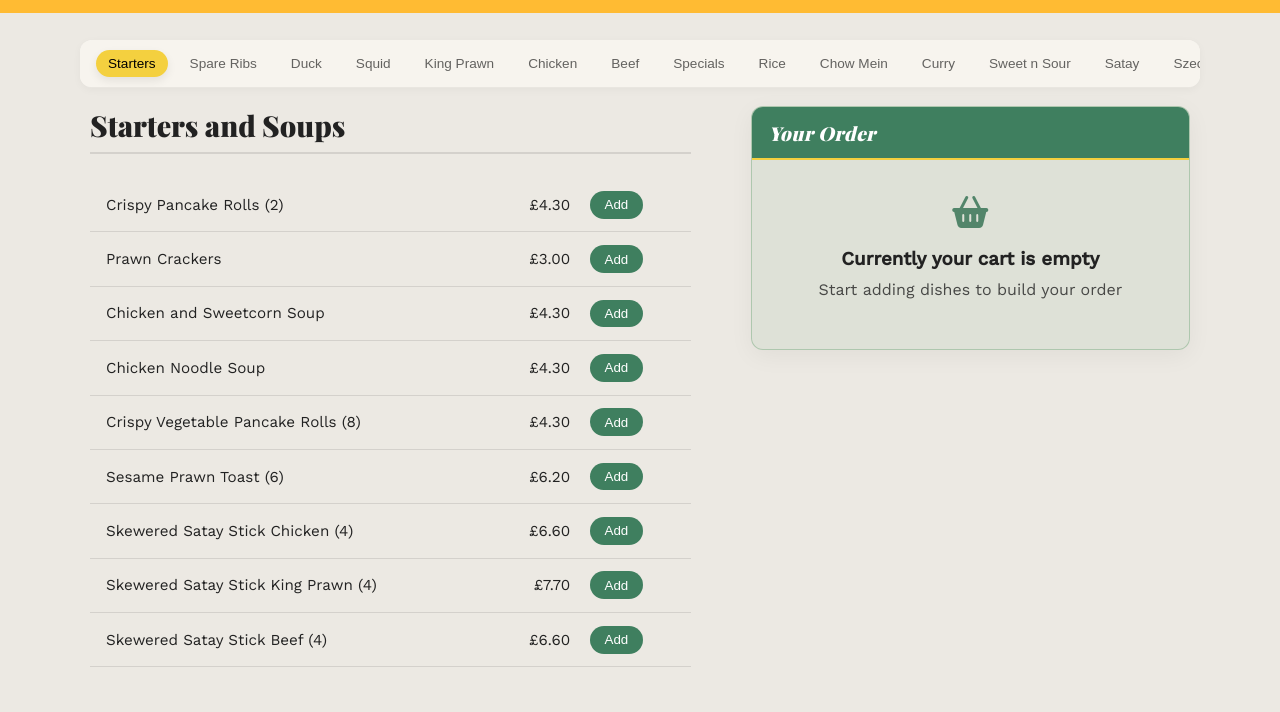
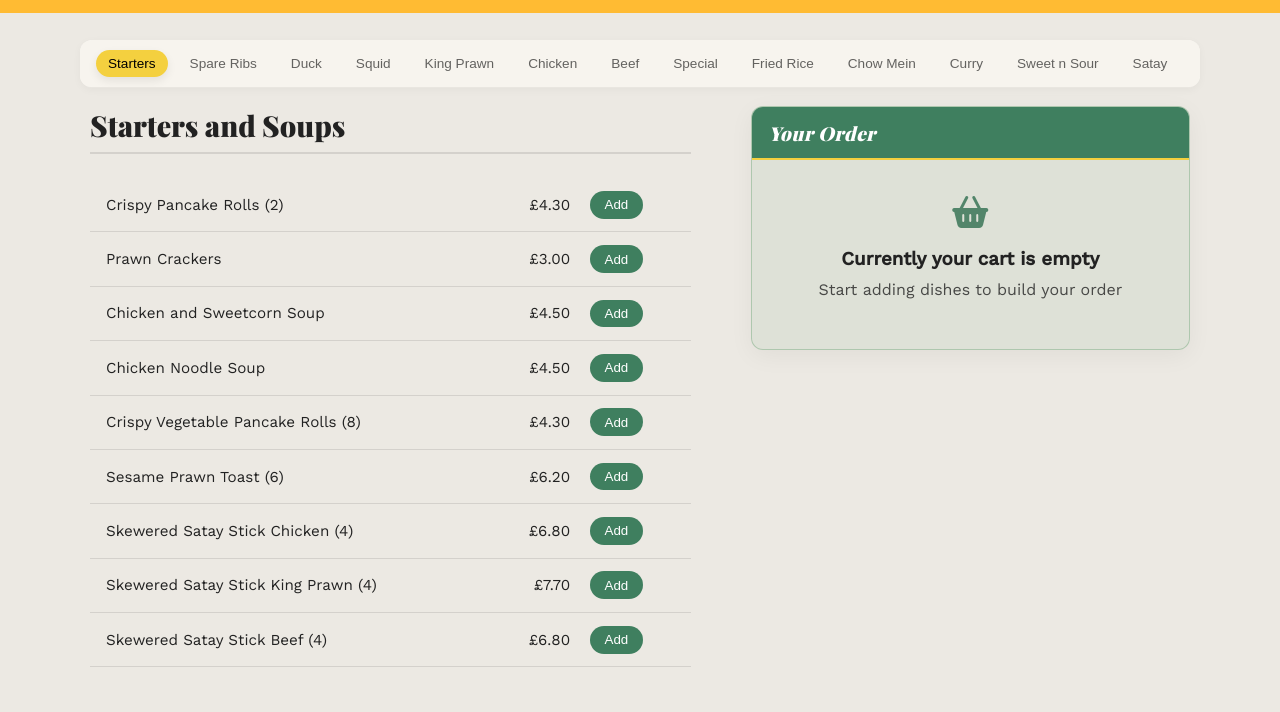
Before and after one commit to JJCPL/jade-palace, a plain HTML site: page menu.html in a window 1280 px wide. Shown: the part 80-792 px from the top of the page. Drawn offline with nearby package versions, Linux system fonts and the light colour scheme; a web font is replaced by a local one.

Commit message:
Made correct changes to the new menu

```diff
--- a/menu.html
+++ b/menu.html
@@ -68,8 +68,8 @@
       <button data-target="king-prawn-dishes">King Prawn</button>
       <button data-target="chicken-dishes">Chicken</button>
       <button data-target="beef-dishes">Beef</button>
-      <button data-target="jade-palace-specials">Specials</button>
-      <button data-target="fried-rice-dishes">Rice</button>
+      <button data-target="jade-palace-specials">Special</button>
+      <button data-target="fried-rice-dishes">Fried Rice</button>
       <button data-target="chow-mein-dishes">Chow Mein</button>
       <button data-target="curry-dishes">Curry</button>
       <button data-target="sweet-and-sour-dishes">Sweet n Sour</button>
@@ -177,7 +177,7 @@
          <p>(Open Bank Holidays)</p>
 
         <p>
-          <span class="footer-days">Sun -Thurs</span>
+          <span class="footer-days">Sun - Thurs</span>
           <span class="footer-times"></span>5:00pm - 10:00pm</span>
         </p>
 
--- a/menu.js
+++ b/menu.js
@@ -14,11 +14,11 @@
       },
       {
         name: "Chicken and Sweetcorn Soup",
-        price: 4.3,
+        price: 4.5,
       },
       {
         name: "Chicken Noodle Soup",
-        price: 4.3,
+        price: 4.5,
       },
       {
         name: "Crispy Vegetable Pancake Rolls (8)",
@@ -30,7 +30,7 @@
       },
       {
         name: "Skewered Satay Stick Chicken (4)",
-        price: 6.6,
+        price: 6.8,
       },
       {
         name: "Skewered Satay Stick King Prawn (4)",
@@ -38,7 +38,7 @@
       },
       {
         name: "Skewered Satay Stick Beef (4)",
-        price: 6.6,
+        price: 6.8,
       },
     ],
   },
@@ -47,36 +47,36 @@
     category: "Spare Rib Dishes",
     items: [
       {
-        name: "Crispy Spare Ribs in Spicy Garlic Sauce",
-        price: 8.4,
+        name: "Crispy Spare Ribs in Spicy Garlic Sauce (Szechuan Style)",
+        price: 8.7,
       },
       {
         name: "Cantonese Style Spare Ribs with Vegetables",
-        price: 8.4,
+        price: 8.7,
       },
       {
         name: "Spare Ribs in Barbecue Sauce",
-        price: 8.2,
+        price: 8.5,
       },
       {
         name: "Spare Ribs in Sweet and Sour Sauce",
-        price: 8.2,
+        price: 8.5,
       },
       {
         name: "Spare Ribs in Black Bean Sauce",
-        price: 8.2,
+        price: 8.5,
       },
       {
         name: "Crispy Spare Ribs in Hoi Sin Sauce",
-        price: 8.4,
+        price: 8.7,
       },
       {
         name: "Salt and Pepper Chilli Spare Ribs",
-        price: 8.4,
+        price: 8.7,
       },
       {
-        name: "Crispy Aromatic Spare Ribs",
-        price: 8.2,
+        name: "Crispy Aromatic Spare Ribs (Dry with Lemon)",
+        price: 8.5,
       },
     ],
   },
@@ -86,35 +86,35 @@
     items: [
       {
         name: "Roast Duck with Mixed Vegetables",
-        price: 9.2,
+        price: 9.5,
       },
       {
         name: "Roast Duck with Pineapple",
-        price: 9.2,
+        price: 9.5,
       },
       {
         name: "Roast Duck with Mushrooms",
-        price: 9.2,
+        price: 9.5,
       },
       {
         name: "Roast Duck with Beansprouts",
-        price: 9.2,
+        price: 9.5,
       },
       {
-        name: "Roast Duck with Plum Sauce",
-        price: 9.4,
+        name: "Roast Duck with Cantonese Plum Sauce",
+        price: 9.7,
       },
       {
         name: "Roast Duck & Chinese Roast Pork with Egg Fried Rice & BBQ Sauce",
-        price: 8.7,
+        price: 9.1,
+      },
+      {
+        name: "Crispy Aromatic Duck (Quarter)",
+        price: 15.0,
       },
       {
         name: "Crispy Aromatic Duck (Half)",
-        price: 21.5,
-      },
-      {
-        name: "Crispy Aromatic Duck (Quarter)",
-        price: 14.5,
+        price: 22.0,
       },
     ],
   },
@@ -124,35 +124,35 @@
     items: [
       {
         name: "Squid with Ginger and Spring Onion",
-        price: 8.4,
+        price: 8.7,
       },
       {
         name: "Squid with Fresh Chilli and Black Bean Sauce",
+        price: 9.0,
+      },
+      {
+        name: "Squid with Green Pepper ansd Black Bean Sauce",
         price: 8.7,
       },
       {
-        name: "Squid with Mixed Vegetables",
-        price: 8.4,
+        name: "Squid with Fresh Broccoli (in Black Bean or Oyster Sauce)",
+        price: 8.7,
       },
       {
-        name: "Squid with Pineapple",
-        price: 8.4,
+        name: "Deep Fried Squid with Sweet and Sour Sauce",
+        price: 8.7,
       },
       {
-        name: "Squid with Mushrooms",
-        price: 8.4,
+        name: "Deep Fried Squid with Sweet and Chilli Sauce",
+        price: 8.7,
       },
       {
-        name: "Squid with Beansprouts",
-        price: 8.4,
+        name: "Deep Fried Salt and Pepper Chilli Squid",
+        price: 9.0,
       },
       {
-        name: "Squid with Sweet and Sour Sauce",
-        price: 8.4,
-      },
-      {
-        name: "Squid with Garlic Sauce",
-        price: 8.4,
+        name: "Squid with Satay Sauce",
+        price: 8.7,
       },
     ],
   },
@@ -162,75 +162,75 @@
     items: [
       {
         name: "King Prawn with Fresh Ginger and Spring Onion",
+        price: 9.6,
+      },
+      {
+        name: "King Prawn with Cashew Nuts",
+        price: 9.6,
+      },
+      {
+        name: "King Prawn with Green Peppers and Black Bean Sauce",
+        price: 9.6,
+      },
+      {
+        name: "King Prawn with Fresh Chilli and Black Bean Sauce",
+        price: 9.8,
+      },
+      {
+        name: "King Prawn in Cantonese Sauce with Mixed Vegetables",
+        price: 9.6,
+      },
+      {
+        name: "Kung Po King Prawn (Sweet and Sour Spicy)",
+        price: 9.7,
+      },
+      {
+        name: "King Prawn with Bamboo Shoots and Water Chestnuts",
+        price: 9.6,
+      },
+      {
+        name: "King Prawn with Baby Corn and Straw Mushrooms",
         price: 9.4,
       },
       {
-        name: "King Prawn with Cashew Nuts",
+        name: "King Prawn with Pineapple",
         price: 9.4,
       },
       {
-        name: "King Prawn with Green Peppers and Black Bean Sauce",
+        name: "King Prawn with Fresh Tomato",
         price: 9.4,
       },
       {
-        name: "King Prawn with Fresh Chilli and Black Bean Sauce",
+        name: "King Prawn with Fresh Mushrooms",
+        price: 9.4,
+      },
+      {
+        name: "Garlic King Prawns",
+        price: 9.3,
+      },
+      {
+        name: "King Prawn in Oyster Sauce",
+        price: 9.4,
+      },
+      {
+        name: "King Prawn Chop Suey (Mixed Vegetables)",
+        price: 9.4,
+      },
+      {
+        name: "King Prawn in Hot Spicy Sauce",
         price: 9.6,
       },
       {
-        name: "King Prawn in Cantonese Sauce with Mixed Vegetables",
-        price: 9.4,
-      },
-      {
-        name: "Kung Po King Prawn (Sweet and Sour Spicy)",
-        price: 9.4,
-      },
-      {
-        name: "King Prawn with Bamboo Shoots and Water Chestnuts",
-        price: 9.4,
-      },
-      {
-        name: "King Prawn with Baby Corn and Straw Mushrooms",
-        price: 9.2,
-      },
-      {
-        name: "King Prawn with Pineapple",
-        price: 9.2,
-      },
-      {
-        name: "King Prawn with Fresh Tomato",
-        price: 9.2,
-      },
-      {
-        name: "King Prawn with Fresh Mushrooms",
-        price: 9.2,
-      },
-      {
-        name: "Garlic King Prawns",
-        price: 9.2,
-      },
-      {
-        name: "King Prawn in Oyster Sauce",
-        price: 9.2,
-      },
-      {
-        name: "King Prawn Chop Suey (Mixed Vegetables)",
-        price: 9.2,
-      },
-      {
-        name: "King Prawn in Hot Spicy Sauce",
-        price: 9.4,
-      },
-      {
         name: "Crispy King Prawn Peking Style",
-        price: 9.4,
+        price: 9.6,
       },
       {
         name: "King Prawn with Broccoli (Black Bean or Oyster Sauce)",
-        price: 9.4,
+        price: 9.6,
       },
       {
         name: "Deep Fried Salt and Pepper Chilli King Prawns",
-        price: 9.4,
+        price: 9.6,
       },
     ],
   },
@@ -240,87 +240,87 @@
     items: [
       {
         name: "Special Chop Suey (Mixed Meats and King Prawns)",
+        price: 8.2,
+      },
+      {
+        name: "Sliced Chicken and Roast Pork with Beansprouts",
+        price: 7.2,
+      },
+      {
+        name: "Chicken in Lemon Sauce",
+        price: 8.0,
+      },
+      {
+        name: "Chicken with Fresh Ginger and Spring Onions",
+        price: 8.2,
+      },
+      {
+        name: "Chicken with Green Peppers in Black Bean Sauce",
+        price: 8.2,
+      },
+      {
+        name: "Chicken with Fresh Chilli in Black Bean Sauce",
+        price: 8.5,
+      },
+      {
+        name: "Chicken in Oyster Sauce",
+        price: 8.2,
+      },
+      {
+        name: "Chicken in Cantonese Sauce",
+        price: 8.1,
+      },
+      {
+        name: "Chicken with Cashew Nuts",
+        price: 8.5,
+      },
+      {
+        name: "Chicken with Fresh Mushrooms",
+        price: 8.1,
+      },
+      {
+        name: "Chicken with Fresh Tomato",
         price: 7.9,
       },
       {
-        name: "Sliced Chicken and Roast Pork with Beansprouts",
-        price: 7.0,
+        name: "Chicken with Pineapple",
+        price: 7.9,
       },
       {
-        name: "Chicken in Lemon Sauce",
+        name: "Kung Po Chicken (Sweet and Sour Spicy)",
+        price: 8.1,
+      },
+      {
+        name: "Chicken with Bamboo Shoots and Water Chestnuts",
         price: 7.7,
       },
       {
-        name: "Chicken with Fresh Ginger and Spring Onions",
-        price: 7.9,
+        name: "Chicken Chop Suey (Mixed Vegetables)",
+        price: 7.7,
       },
       {
-        name: "Chicken with Green Peppers in Black Bean Sauce",
-        price: 7.9,
-      },
-      {
-        name: "Chicken with Fresh Chilli in Black Bean Sauce",
+        name: "Crispy Chicken Peking Style",
         price: 8.2,
       },
       {
-        name: "Chicken in Oyster Sauce",
-        price: 7.9,
-      },
-      {
-        name: "Chicken in Cantonese Sauce",
+        name: "Chicken with Babycorn and Straw Mushrooms",
         price: 7.8,
       },
       {
-        name: "Chicken with Cashew Nuts",
+        name: "Chicken in Hot Spicy Sauce",
+        price: 8.1,
+      },
+      {
+        name: "Crispy Pork Peking Style",
+        price: 8.1,
+      },
+      {
+        name: "Chicken with Broccoli (Black Bean or Oyster Sauce)",
         price: 8.2,
       },
       {
-        name: "Chicken with Fresh Mushrooms",
-        price: 7.8,
-      },
-      {
-        name: "Chicken with Fresh Tomato",
-        price: 7.6,
-      },
-      {
-        name: "Chicken with Pineapple",
-        price: 7.6,
-      },
-      {
-        name: "Kung Po Chicken (Sweet and Sour Spicy)",
-        price: 7.8,
-      },
-      {
-        name: "Chicken with Bamboo Shoots and Water Chestnuts",
-        price: 7.4,
-      },
-      {
-        name: "Chicken Chop Suey (Mixed Vegetables)",
-        price: 7.4,
-      },
-      {
-        name: "Crispy Chicken Peking Style",
-        price: 7.9,
-      },
-      {
-        name: "Chicken with Babycorn and Straw Mushrooms",
-        price: 7.5,
-      },
-      {
-        name: "Chicken in Hot Spicy Sauce",
-        price: 7.8,
-      },
-      {
-        name: "Crispy Pork Peking Style",
-        price: 7.8,
-      },
-      {
-        name: "Chicken with Broccoli (Black Bean or Oyster Sauce)",
-        price: 7.9,
-      },
-      {
         name: "Deep Fried Salt and Pepper Chilli Chicken",
-        price: 8.0,
+        price: 8.3,
       },
     ],
   },
@@ -329,78 +329,74 @@
     category: "Beef Dishes",
     items: [
       {
-        name: "Beef with Fresh Ginger and Spring Onions",
+        name: "Beef with Onions",
+        price: 8.1,
+      },
+      {
+        name: "Deep Fried Crispy Beef in Hot Spicy Sauce",
+        price: 8.6,
+      },
+      {
+        name: "Beef with Fresh Tomato",
+        price: 8.1,
+      },
+      {
+        name: "Kung Po Beef (Sweet and Sour Spicy)",
+        price: 8.3,
+      },
+      {
+        name: "Beef with Fresh Chilli in Black Bean Sauce",
+        price: 8.7,
+      },
+      {
+        name: "Beef with Green Peppers in Black Bean Sauce",
+        price: 8.5,
+      },
+      {
+        name: "Beef Chop Suey (Mixed Vegetables)",
+        price: 8.1,
+      },
+      {
+        name: "Beef in Oyster Sauce",
         price: 8.2,
       },
       {
-        name: "Beef with Onions",
-        price: 7.8,
+        name: "Beef with Bamboo Shoots and Water Chestnuts",
+        price: 8.0,
       },
       {
-        name: "Deep Fried Crispy Beef in Hot Spicy Sauce",
+        name: "Beef with Cashew Nuts",
+        price: 8.7,
+      },
+      {
+        name: "Beef with Fresh Mushrooms",
+        price: 8.0,
+      },
+      {
+        name: "Beef in Cantonese Sauce",
         price: 8.3,
       },
       {
-        name: "Beef with Fresh Tomato",
-        price: 7.9,
-      },
-      {
-        name: "Kung Po Beef (Sweet and Sour Spicy)",
-        price: 8.0,
-      },
-      {
-        name: "Beef with Fresh Chilli in Black Bean Sauce",
+        name: "Beef in Hot Spicy Sauce",
         price: 8.4,
       },
       {
-        name: "Beef with Green Peppers in Black Bean Sauce",
-        price: 8.2,
-      },
-      {
-        name: "Beef Chop Suey (Mixed Vegetables)",
-        price: 7.8,
-      },
-      {
-        name: "Beef in Oyster Sauce",
-        price: 7.9,
-      },
-      {
-        name: "Beef with Bamboo Shoots and Water Chestnuts",
-        price: 7.7,
-      },
-      {
-        name: "Beef with Cashew Nuts",
-        price: 8.4,
-      },
-      {
-        name: "Beef with Fresh Mushrooms",
-        price: 7.7,
-      },
-      {
-        name: "Beef in Cantonese Sauce",
-        price: 8.0,
-      },
-      {
-        name: "Beef in Hot Spicy Sauce",
-        price: 8.1,
+        name: "Beef with Fresh Ginger and Spring Onions",
+        price: 8.3,
       },
       {
         name: "Beef with Broccoli (Black Bean or Oyster Sauce)",
-        price: 8.3,
+        price: 8.6,
       },
     ],
   },
 
   {
-    category: "Jade Palace Specials",
+    category: "Jade Palace Special with boiled rice",
     items: [
       {
-        name: "Jade Palace Special (Chicken, Roast Pork, King Prawn & Beef with Mixed Vegetables, served with Boiled Rice)",
-        price: 8.4,
-      },
-      {
-        name: "Lammy Special (Chicken, Roast Pork, King Prawn with Mixed Vegetables carefully selected from the son of the business)",
-        price: 9,
+        name: "Jade Palace Special (Chicken, Roast Pork, King Prawn & Beef with Mixed Vegetables)",
+        price: 8.7,
       },
     ],
   },
@@ -410,103 +406,103 @@
     items: [
       {
         name: "Special Fried Rice",
-        price: 7.9,
+        price: 8.2,
       },
       {
         name: "King Prawn Fried Rice",
-        price: 8.7,
+        price: 9.0,
       },
       {
         name: "Shrimp Fried Rice",
-        price: 7.7,
+        price: 8.0,
       },
       {
         name: "Chicken Fried Rice",
-        price: 7.7,
+        price: 8.0,
       },
       {
         name: "Singapore Fried Rice (Spicy)",
-        price: 7.9,
+        price: 8.2,
       },
       {
         name: "Young Chow Fried Rice",
-        price: 7.8,
+        price: 8.1,
       },
       {
         name: "Roast Duck Fried Rice",
-        price: 9.0,
+        price: 9.3,
       },
     ],
   },
 
   {
-    category: "Chow Mein Dishes",
+    category: "Chow Mein Dishes (Noodles)",
     items: [
       {
         name: "Special Chow Mein (Mixed Meats and King Prawns)",
-        price: 8.4,
+        price: 8.7,
       },
       {
         name: "King Prawn Chow Mein",
-        price: 8.8,
+        price: 9.1,
       },
       {
         name: "Shrimp Chow Mein",
-        price: 7.7,
+        price: 8.0,
       },
       {
         name: "Chicken Chow Mein",
-        price: 7.7,
+        price: 8.0,
       },
       {
         name: "Beef Chow Mein",
-        price: 7.9,
+        price: 8.2,
       },
       {
         name: "Chinese Roast Pork Chow Mein",
-        price: 7.9,
+        price: 8.2,
       },
       {
         name: "Singapore Chow Mein (Spicy)",
-        price: 8.0,
+        price: 8.3,
       },
       {
         name: "Roast Duck Chow Mein",
-        price: 9.0,
+        price: 9.3,
       },
     ],
   },
 
   {
-    category: "Curry Dishes",
+    category: "Curry Dishes (Not including rice)",
     items: [
       {
         name: "Special Curry (Mixed Meats and King Prawns)",
-        price: 7.8,
+        price: 8.0,
       },
       {
         name: "King Prawn Curry",
-        price: 7.9,
+        price: 8.0,
       },
       {
         name: "Shrimp Curry",
-        price: 6.9,
+        price: 7.0,
       },
       {
         name: "Chicken Curry",
-        price: 6.9,
+        price: 7.1,
       },
       {
         name: "Beef Curry",
-        price: 7.0,
+        price: 7.1,
       },
       {
         name: "Chinese Roast Pork Curry",
-        price: 6.9,
+        price: 7.1,
       },
       {
         name: "Roast Duck Curry",
-        price: 7.9,
+        price: 8.1,
       },
     ],
   },
@@ -516,71 +512,71 @@
     items: [
       {
         name: "Sweet & Sour King Prawns in Batter",
-        price: 8.9,
+        price: 9.2,
       },
       {
         name: "Sweet & Sour King Prawns (Hong Kong Style)",
+        price: 9.3,
+      },
+      {
+        name: "Sweet & Sour Chicken in Batter",
+        price: 8.0,
+      },
+      {
+        name: "Sweet & Sour Chicken (Hong Kong Style)",
+        price: 8.2,
+      },
+      {
+        name: "Sweet & Sour Pork (Hong Kong Style)",
+        price: 8.2,
+      },
+      {
+        name: "Mixed Sweet & Sour King Prawns & Chicken in Batter",
+        price: 8.3,
+      },
+    ],
+  },
+
+  {
+    category: "Satay Dishes (Spicy Peanut Sauce)",
+    items: [
+      {
+        name: "Special Satay (Mixed Meats and King Prawns)",
+        price: 8.7,
+      },
+      {
+        name: "King Prawn Satay",
         price: 9.0,
       },
       {
-        name: "Sweet & Sour Chicken in Batter",
-        price: 7.7,
-      },
-      {
-        name: "Sweet & Sour Chicken (Hong Kong Style)",
+        name: "Chicken Satay",
         price: 7.9,
       },
       {
-        name: "Sweet & Sour Pork (Hong Kong Style)",
-        price: 7.9,
-      },
-      {
-        name: "Mixed Sweet & Sour King Prawns & Chicken in Batter",
+        name: "Beef Satay",
         price: 8.0,
       },
     ],
   },
 
   {
-    category: "Satay Dishes",
+    category: "Szechuan Dishes (Hot & Spicy Yellow Bean Sauce)",
     items: [
       {
-        name: "Special Satay (Mixed Meats and King Prawns)",
+        name: "Special Szechuan (Mixed Meats and King Prawns)",
         price: 8.4,
       },
       {
-        name: "King Prawn Satay",
-        price: 8.7,
+        name: "Szechuan King Prawns",
+        price: 8.8,
       },
       {
-        name: "Chicken Satay",
+        name: "Szechuan Chicken",
         price: 7.7,
       },
       {
-        name: "Beef Satay",
-        price: 7.9,
-      },
-    ],
-  },
-
-  {
-    category: "Szechuan Dishes",
-    items: [
-      {
-        name: "Special Szechuan (Mixed Meats and King Prawns)",
-        price: 8.1,
-      },
-      {
-        name: "Szechuan King Prawns",
-        price: 8.5,
-      },
-      {
-        name: "Szechuan Chicken",
-        price: 7.5,
-      },
-      {
         name: "Szechuan Beef",
-        price: 7.6,
+        price: 7.8,
       },
     ],
   },
@@ -590,15 +586,15 @@
     items: [
       {
         name: "Special Foo Young",
-        price: 7.5,
+        price: 7.7,
       },
       {
         name: "Shrimp Foo Young",
-        price: 7.1,
+        price: 7.3,
       },
       {
         name: "Chicken Foo Young",
-        price: 7.2,
+        price: 7.5,
       },
       {
         name: "Mushroom Foo Young",
@@ -606,7 +602,7 @@
       },
       {
         name: "King Prawn Foo Young",
-        price: 8.6,
+        price: 8.9,
       },
     ],
   },
@@ -616,39 +612,39 @@
     items: [
       {
         name: "Mushroom Fried Rice",
-        price: 6.4,
+        price: 6.6,
       },
       {
         name: "Vegetable Chow Mein",
-        price: 6.7,
+        price: 6.8,
       },
       {
         name: "Mushroom Chow Mein",
-        price: 6.7,
+        price: 6.9,
       },
       {
         name: "Vegetable Curry (Includes Boiled Rice or Chips)",
-        price: 7.3,
+        price: 7.6,
       },
       {
         name: "Mushroom Curry (Includes Boiled Rice or Chips)",
-        price: 7.3,
+        price: 7.6,
       },
       {
         name: "Sweet and Sour Mixed Vegetables",
-        price: 5.9,
+        price: 6.2,
       },
       {
         name: "Mixed Vegetables in Satay Sauce",
-        price: 5.9,
+        price: 6.2,
       },
       {
         name: "Mixed Vegetables in Black Bean Sauce",
-        price: 6.0,
+        price: 6.3,
       },
       {
         name: "Mixed Vegetables in Hot Spicy Sauce",
-        price: 6.0,
+        price: 6.3,
       },
       {
         name: "Stir Fry Broccoli in Garlic Sauce",
@@ -656,7 +652,7 @@
       },
       {
         name: "Singapore Vegetable Chow Mein (Spicy)",
-        price: 7.0,
+        price: 7.2,
       },
     ],
   },
@@ -666,19 +662,19 @@
     items: [
       {
         name: "Shrimp Omelette and Chips",
-        price: 7.2,
+        price: 7.4,
       },
       {
         name: "Chicken Omelette and Chips",
-        price: 7.3,
+        price: 7.5,
       },
       {
         name: "Mushroom Omelette and Chips",
-        price: 6.5,
+        price: 6.7,
       },
       {
         name: "Special Omelette and Chips",
-        price: 7.5,
+        price: 7.7,
       },
       {
         name: "Plain Omelette and Chips",
@@ -686,7 +682,7 @@
       },
       {
         name: "King Prawn Omelette and Chips",
-        price: 8.6,
+        price: 8.8,
       },
     ],
   },
@@ -710,23 +706,23 @@
     items: [
       {
         name: "Boiled Rice",
+        price: 4.0,
+      },
+      {
+        name: "Egg Fried Rice",
+        price: 4.3,
+      },
+      {
+        name: "Chips",
         price: 3.8,
       },
       {
-        name: "Egg Fried Rice",
-        price: 4.1,
-      },
-      {
-        name: "Chips",
-        price: 3.6,
-      },
-      {
         name: "Salt & Pepper Chips",
-        price: 4.4,
+        price: 4.6,
       },
       {
         name: "Three-in-One (Fried Rice, Chips & Curry Sauce)",
-        price: 5.9,
+        price: 6.0,
       },
       {
         name: "Beansprouts",
@@ -734,35 +730,35 @@
       },
       {
         name: "Fried Noodles with Beansprouts",
-        price: 4.8,
+        price: 5.0,
       },
       {
         name: "Mixed Vegetables",
-        price: 4.8,
+        price: 5.0,
       },
       {
         name: "Mushrooms",
-        price: 4.7,
+        price: 4.9,
       },
       {
         name: "Garlic Mushrooms",
-        price: 4.8,
+        price: 5.0,
       },
       {
         name: "Bamboo Shoots and Water Chestnuts",
-        price: 4.3,
+        price: 4.5,
       },
       {
         name: "Curry Sauce",
-        price: 2.8,
+        price: 3.0,
       },
       {
         name: "Sweet and Sour Sauce",
-        price: 2.8,
+        price: 3.0,
       },
       {
         name: "Barbecue Sauce",
-        price: 2.8,
+        price: 3.0,
       },
     ],
   },
@@ -812,7 +808,7 @@
     dishes: [
       "Cantonese Style Spare Ribs",
       "King Prawn with Green Peppers in Black Bean Sauce ",
-      "Rotast Duck with Mixed Vegetables",
+      "Roast Duck with Mixed Vegetables",
       "Satay Chicken",
       "Deep Fried Crispy Beef in Hot Spicy Sauce",
       "Young Chow Fried Rice",
```
Also changed, not shown: animations.js (+21 -0 lines), style.css (+24 -0 lines).
